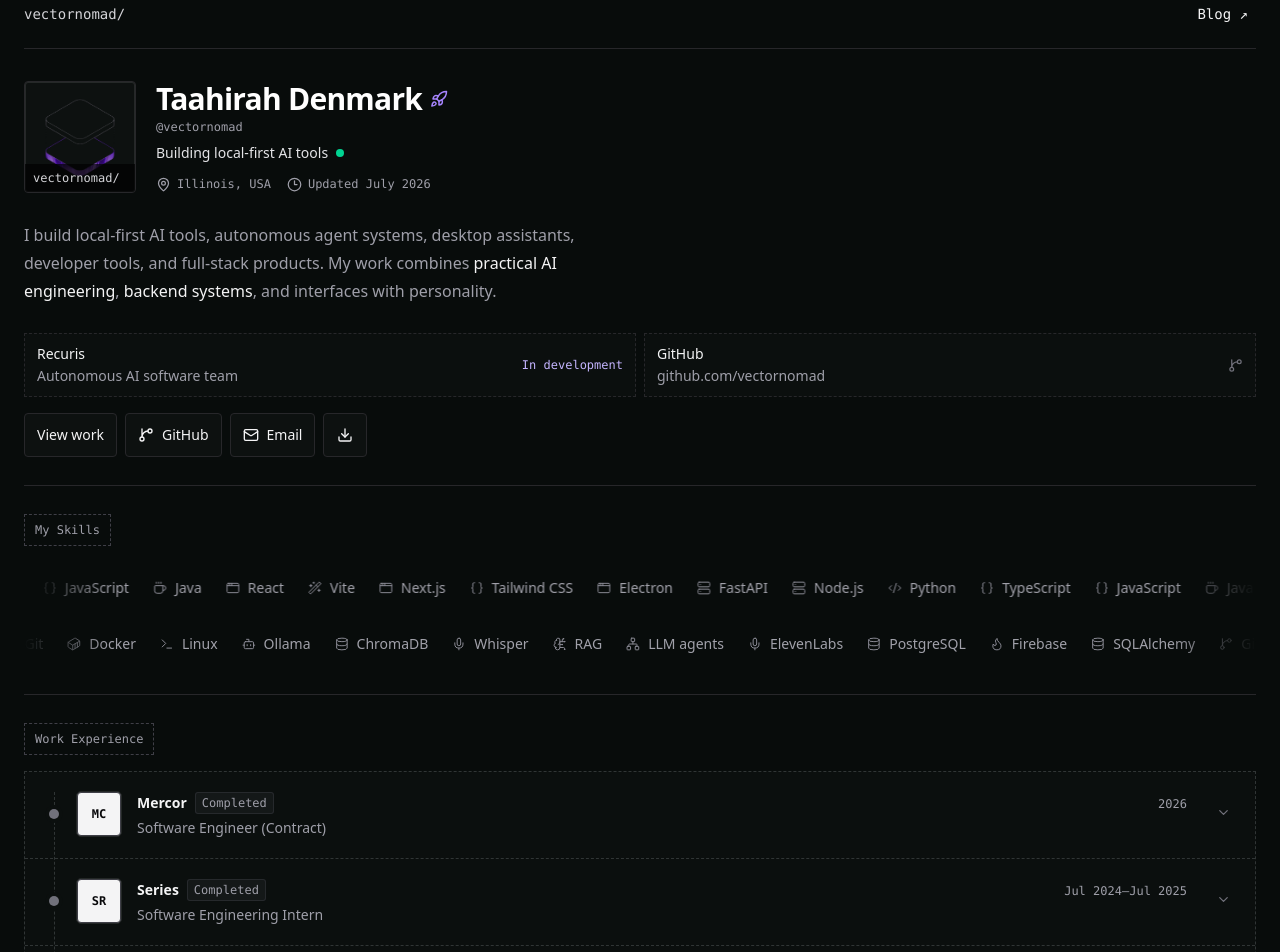
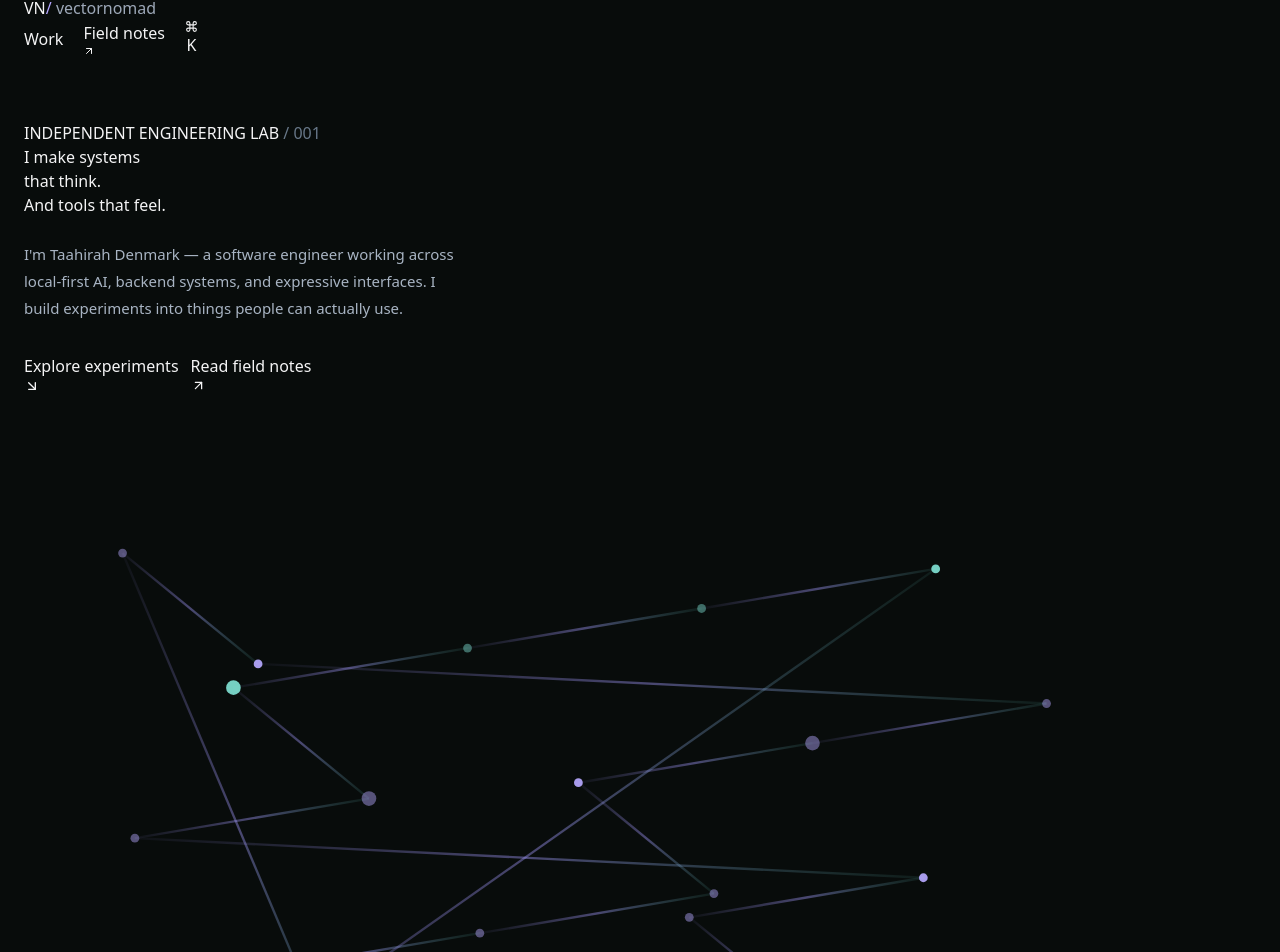
Before and after one commit to vectornomad/portfolio-2026, a React (Vite) app: page / in a window 1280 px wide. Shown: the part 60-1012 px from the top of the page. Built offline with nearby package versions, Linux system fonts and the light colour scheme.

Commit message:
Design Signal Lab: src/components/Hero.tsx

```diff
--- a/src/components/Hero.tsx
+++ b/src/components/Hero.tsx
@@ -1,117 +1,86 @@
-import { Clock3, Download, GitBranch, Mail, MapPin, Rocket } from "lucide-react";
-import heroGraphic from "../assets/hero.png";
+import { ArrowDownRight, ArrowUpRight, Command, GitBranch, Mail, Download, Sparkles } from "lucide-react";
+import { useEffect, useState } from "react";
+
+const cells = Array.from({ length: 21 }, (_, i) => ({
+  x: 8 + ((i * 37 + 9) % 83),
+  y: 12 + ((i * 29 + 17) % 75),
+  size: i % 4 === 0 ? 5 : 3,
+}));
+
+function SignalField() {
+  return (
+    <div className="signal-field" aria-hidden="true">
+      <div className="signal-grid" />
+      <svg viewBox="0 0 420 270" className="signal-network" preserveAspectRatio="xMidYMid slice">
+        <defs><linearGradient id="signal-stroke" x1="0" x2="1"><stop stopColor="#a49aff" stopOpacity=".04"/><stop offset=".5" stopColor="#a49aff" stopOpacity=".42"/><stop offset="1" stopColor="#69d9cb" stopOpacity=".08"/></linearGradient></defs>
+        {cells.map((point,i) => {
+          const next = cells[(i+5)%cells.length];
+          return <line key={"edge-"+i} x1={point.x*4.2} y1={point.y*2.7} x2={next.x*4.2} y2={next.y*2.7} stroke="url(#signal-stroke)" strokeWidth=".8"/>;
+        })}
+        {cells.map((point,i)=><circle key={i} cx={point.x*4.2} cy={point.y*2.7} r={point.size/2} fill={i%5===0?"#7fe1d2":"#b6a8ff"} opacity={i%3===0?".92":".45"}/>)}
+      </svg>
+      <span className="signal-field-label">FIG 01 — LOCAL INTELLIGENCE / NETWORK STUDY</span>
+      <span className="signal-field-cross">✳</span>
+    </div>
+  );
+}
 
 export function Hero() {
+  const [paletteOpen, setPaletteOpen] = useState(false);
+  useEffect(() => {
+    function onKey(e: KeyboardEvent) {
+      if ((e.metaKey || e.ctrlKey) && e.key.toLowerCase() === "k") {
+        e.preventDefault();
+        setPaletteOpen((v) => !v);
+      }
+      if (e.key === "Escape") setPaletteOpen(false);
+    }
+    window.addEventListener("keydown", onKey);
+    return () => window.removeEventListener("keydown", onKey);
+  }, []);
+
   return (
-    <section className="pb-7">
-      <nav aria-label="Site navigation" className="mb-8 flex items-center justify-between border-b border-zinc-800 pb-4 font-mono text-sm">
-        <span className="text-zinc-300">vectornomad/</span>
-        <a href="/blog/" className="rounded px-2 py-2 text-zinc-400 transition hover:text-violet-300">Blog <span aria-hidden="true">↗</span></a>
+    <section className="signal-hero" aria-labelledby="site-title">
+      <nav aria-label="Site navigation" className="signal-nav">
+        <a href="/" className="signal-wordmark">VN<span className="text-[#b4a6ff]">/</span> <span className="font-normal text-[#9da8b8]">vectornomad</span></a>
+        <div className="flex items-center gap-3 sm:gap-5">
+          <a className="signal-nav-link" href="#work">Work</a>
+          <a className="signal-nav-link" href="/blog/">Field notes <ArrowUpRight size={12}/></a>
+          <button type="button" className="signal-command" onClick={() => setPaletteOpen(true)} aria-label="Open quick navigation"><Command size={13}/> K</button>
+        </div>
       </nav>
-      <div className="grid gap-5 sm:grid-cols-[112px_1fr] sm:items-center">
-        <div className="relative h-24 w-24 overflow-hidden rounded border border-zinc-800 bg-[#0d1110] ring-1 ring-inset ring-white/10 sm:h-28 sm:w-28">
-          <img
-            src={heroGraphic}
-            alt=""
-            className="absolute inset-0 h-full w-full object-contain p-4 opacity-80"
-          />
-          <div className="absolute inset-x-0 bottom-0 bg-black/70 px-2 py-1.5">
-            <p className="font-mono text-xs text-zinc-300">vectornomad/</p>
+
+      <div className="signal-hero-layout">
+        <div className="relative z-10 flex flex-col justify-center py-11 sm:py-16">
+          <div className="signal-eyebrow"><span className="signal-live-dot"/> INDEPENDENT ENGINEERING LAB <span className="text-[#687889]">/ 001</span></div>
+          <h1 id="site-title" className="signal-headline">I make systems<br/>that <span className="signal-headline-accent">think.</span><br/>And tools that <span className="signal-headline-outline">feel.</span></h1>
+          <p className="mt-6 max-w-[52ch] text-[15px] leading-[1.8] text-[#a8b4c3]">I'm Taahirah Denmark — a software engineer working across local-first AI, backend systems, and expressive interfaces. I build experiments into things people can actually use.</p>
+          <div className="mt-8 flex flex-wrap gap-3">
+            <a className="signal-primary-action" href="#work">Explore experiments <ArrowDownRight size={16}/></a>
+            <a className="signal-secondary-action" href="/blog/">Read field notes <ArrowUpRight size={15}/></a>
           </div>
         </div>
-
-        <div>
-          <div className="flex flex-wrap items-center gap-2">
-            <h1 className="text-balance text-2xl font-semibold leading-[1.1] tracking-tight text-white sm:text-3xl">
-              Taahirah Denmark
-            </h1>
-            <Rocket size={18} className="text-violet-400" aria-hidden="true" />
-          </div>
-
-          <p className="mt-1 font-mono text-xs text-zinc-400">@vectornomad</p>
-
-          <p className="mt-2 inline-flex items-center gap-2 text-sm font-medium text-zinc-200">
-            Building local-first AI tools
-            <span className="h-2 w-2 rounded-full bg-emerald-400" aria-hidden="true" />
-          </p>
-
-          <div className="mt-3 flex flex-wrap gap-x-4 gap-y-1.5 font-mono text-xs text-zinc-400">
-            <span className="inline-flex items-center gap-1.5">
-              <MapPin size={15} aria-hidden="true" />
-              Illinois, USA
-            </span>
-            <span className="inline-flex items-center gap-1.5">
-              <Clock3 size={15} aria-hidden="true" />
-              Updated July 2026
-            </span>
+        <SignalField/>
+      </div>
+      <div className="signal-meta">
+        <span>TAahirah Denmark <span className="text-[#566577]">/</span> @vectornomad</span>
+        <span className="hidden sm:inline">AI · SYSTEMS · INTERFACES</span>
+        <span className="inline-flex items-center gap-2"><Sparkles size={13}/> BUILDING IN PUBLIC</span>
+      </div>
+      <div className="signal-access">
+        <span className="signal-access-label">OPEN CHANNELS</span>
+        <a href="https://github.com/vectornomad" target="_blank" rel="noreferrer"><GitBranch size={15}/> GitHub <ArrowUpRight size={13}/></a>
+        <a href="mailto:taahirah.engineer@proton.me"><Mail size={15}/> Email <ArrowUpRight size={13}/></a>
+        <a href="/resume.pdf" target="_blank" rel="noreferrer"><Download size={15}/> Résumé <ArrowUpRight size={13}/></a>
+      </div>
+      {paletteOpen && (
+        <div className="signal-palette-backdrop" role="presentation" onMouseDown={() => setPaletteOpen(false)}>
+          <div className="signal-palette" role="dialog" aria-modal="true" aria-label="Quick navigation" onMouseDown={(e) => e.stopPropagation()}>
+            <div className="flex items-center justify-between border-b border-[#293443] px-5 py-4"><span className="font-mono text-xs tracking-[.14em] text-[#acb7ca]">QUICK NAVIGATION</span><button type="button" onClick={() => setPaletteOpen(false)} className="text-xs text-[#8997ab]">ESC ✕</button></div>
+            {[["Projects","/#work"],["Toolkit","/#toolkit"],["Field notes","/blog/"],["Contact","/#contact"],["GitHub","https://github.com/vectornomad"]].map(([label,href],i)=><a key={href} href={href} className="signal-palette-option"><span className="font-mono text-xs text-[#7f8ca0]">0{i+1}</span><span>{label}</span><ArrowUpRight size={14}/></a>)}
           </div>
         </div>
-      </div>
-
-      <p className="mt-7 max-w-[65ch] text-pretty text-base leading-7 text-zinc-400">
-        I build local-first AI tools, autonomous agent systems, desktop
-        assistants, developer tools, and full-stack products. My work combines{" "}
-        <span className="text-zinc-100">practical AI engineering</span>,{" "}
-        <span className="text-zinc-100">backend systems</span>, and interfaces
-        with personality.
-      </p>
-
-      <div className="mt-7 grid gap-2 sm:grid-cols-2">
-        <div className="flex min-h-16 items-center justify-between gap-3 border border-dashed border-zinc-800 bg-[#0b0f0e] px-3 py-2.5">
-          <div>
-            <p className="text-sm font-medium text-zinc-100">Recuris</p>
-            <p className="mt-0.5 text-sm text-zinc-400">Autonomous AI software team</p>
-          </div>
-          <span className="font-mono text-xs text-violet-300">
-            In development
-          </span>
-        </div>
-
-        <a href="https://github.com/vectornomad" target="_blank" rel="noreferrer" className="flex min-h-16 items-center justify-between gap-3 border border-dashed border-zinc-800 bg-[#0b0f0e] px-3 py-2.5 transition-[border-color,background-color,transform] duration-150 hover:border-zinc-600 hover:bg-white/[0.015] active:scale-[0.96]">
-          <div>
-            <p className="text-sm font-medium text-zinc-100">GitHub</p>
-            <p className="mt-0.5 break-all text-sm text-zinc-400">github.com/vectornomad</p>
-          </div>
-          <GitBranch size={15} className="text-zinc-500" aria-hidden="true" />
-        </a>
-      </div>
-
-      <div className="mt-4 flex flex-wrap items-center gap-2">
-        <a
-          href="#work"
-          className="inline-flex min-h-11 select-none items-center gap-2 rounded border border-zinc-800 bg-[#0d1110] px-3 text-sm font-medium text-zinc-200 transition-[border-color,background-color,transform] duration-150 hover:border-zinc-600 hover:bg-white/[0.02] active:scale-[0.96]"
-        >
-          View work
-        </a>
-
-        <a
-          href="https://github.com/vectornomad"
-          target="_blank"
-          rel="noreferrer"
-          className="inline-flex min-h-11 select-none items-center gap-2 rounded border border-zinc-800 bg-[#0d1110] px-3 text-sm font-medium text-zinc-200 transition-[border-color,background-color,transform] duration-150 hover:border-zinc-600 hover:bg-white/[0.02] active:scale-[0.96]"
-        >
-          <GitBranch size={16} />
-          GitHub
-        </a>
-
-        <a
-          href="mailto:taahirah.engineer@proton.me"
-          className="inline-flex min-h-11 select-none items-center gap-2 rounded border border-zinc-800 bg-[#0d1110] px-3 text-sm font-medium text-zinc-200 transition-[border-color,background-color,transform] duration-150 hover:border-zinc-600 hover:bg-white/[0.02] active:scale-[0.96]"
-        >
-          <Mail size={16} />
-          Email
-        </a>
-
-        <a
-          href="/resume.pdf"
-          target="_blank"
-          rel="noreferrer"
-          className="inline-flex h-11 w-11 select-none items-center justify-center rounded border border-zinc-800 bg-[#0d1110] text-zinc-200 transition-[border-color,background-color,transform] duration-150 hover:border-zinc-600 hover:bg-white/[0.02] active:scale-[0.96]"
-          aria-label="Open resume"
-        >
-          <Download size={16} />
-        </a>
-      </div>
+      )}
     </section>
   );
 }
```
